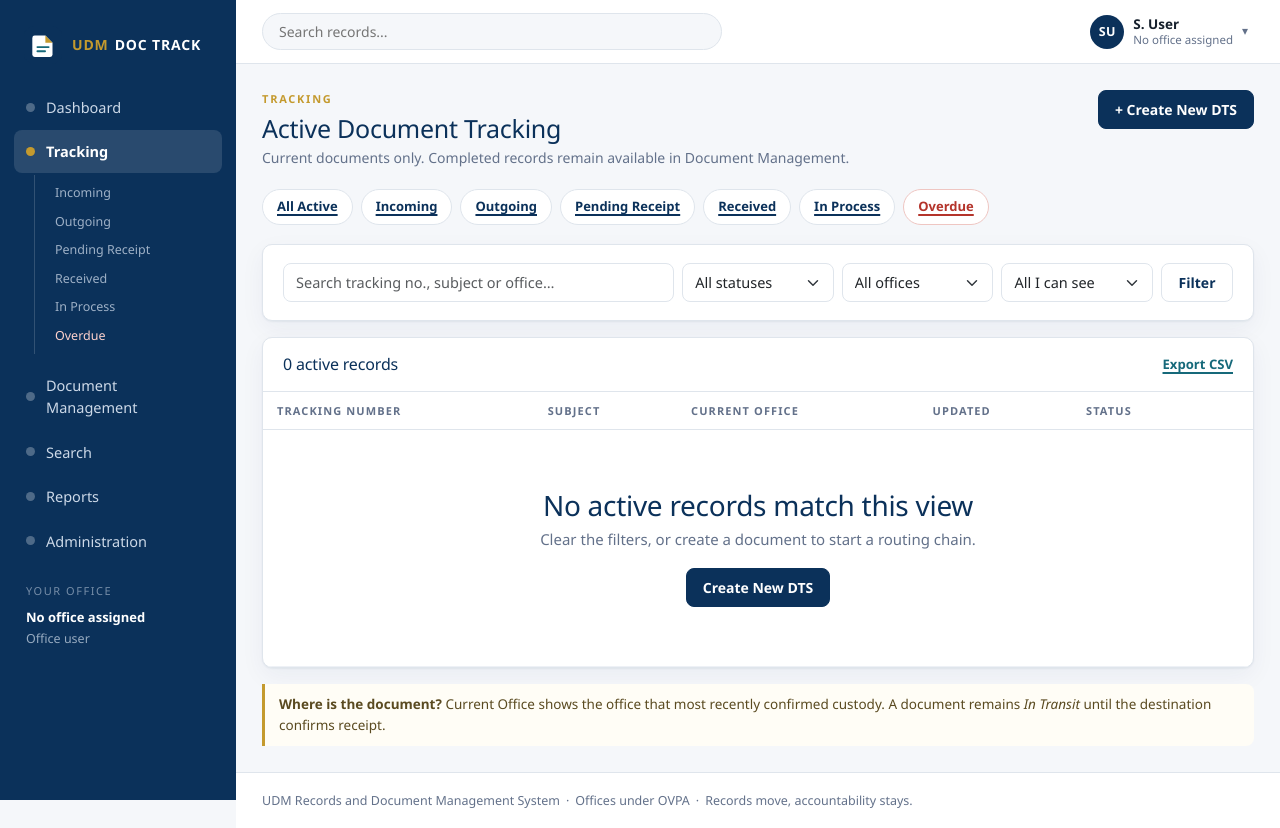
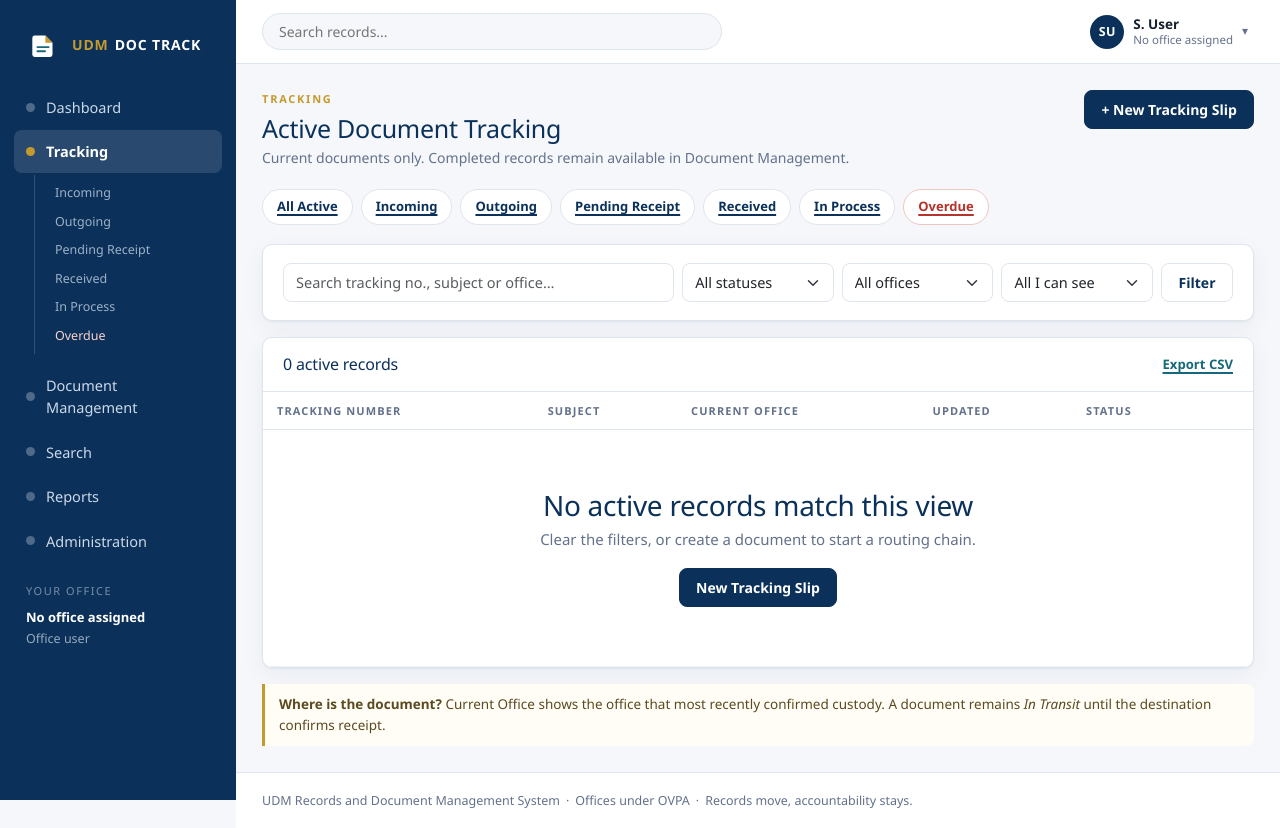
Before and after one commit to zap1104/udm-doctrack, a Django app: page /tracking/ in a window 1280 px wide. Run offline with Django 5.2, Linux system fonts and the light colour scheme; the visitor is signed in with stand-in values (Sample User, id 1); data that the repository does not hold is empty; some libraries are stand-ins or nearby versions.

Commit message:
fix(ui): rename "Create New DTS" to "New Tracking Slip", remove from dashboard

```diff
--- a/templates/core/dashboard.html
+++ b/templates/core/dashboard.html
@@ -8,7 +8,6 @@
     <h1>{{ greeting }}, {{ user.first_name|default:user.username }}</h1>
     <p class="sub">{{ user.office_label }}</p>
   </div>
-  <a class="btn btn-udm" href="{% url 'tracking:create' %}">+ Create New DTS</a>
 </div>
 
 <div class="row g-3 mb-4">
--- a/templates/tracking/list.html
+++ b/templates/tracking/list.html
@@ -8,7 +8,7 @@
     <h1>Active Document Tracking</h1>
     <p class="sub">Current documents only. Completed records remain available in Document Management.</p>
   </div>
-  <a class="btn btn-udm" href="{% url 'tracking:create' %}">+ Create New DTS</a>
+  <a class="btn btn-udm" href="{% url 'tracking:create' %}">+ New Tracking Slip</a>
 </div>
 <nav class="tracking-queue-nav mb-3" aria-label="Tracking queues">
   <div class="tracking-queue-list">
@@ -82,7 +82,7 @@
             <div class="empty-state">
               <h3>No active records match this view</h3>
               <p>Clear the filters, or create a document to start a routing chain.</p>
-              <a class="btn btn-udm" href="{% url 'tracking:create' %}">Create New DTS</a>
+              <a class="btn btn-udm" href="{% url 'tracking:create' %}">New Tracking Slip</a>
             </div>
           </td></tr>
         {% endfor %}
```
